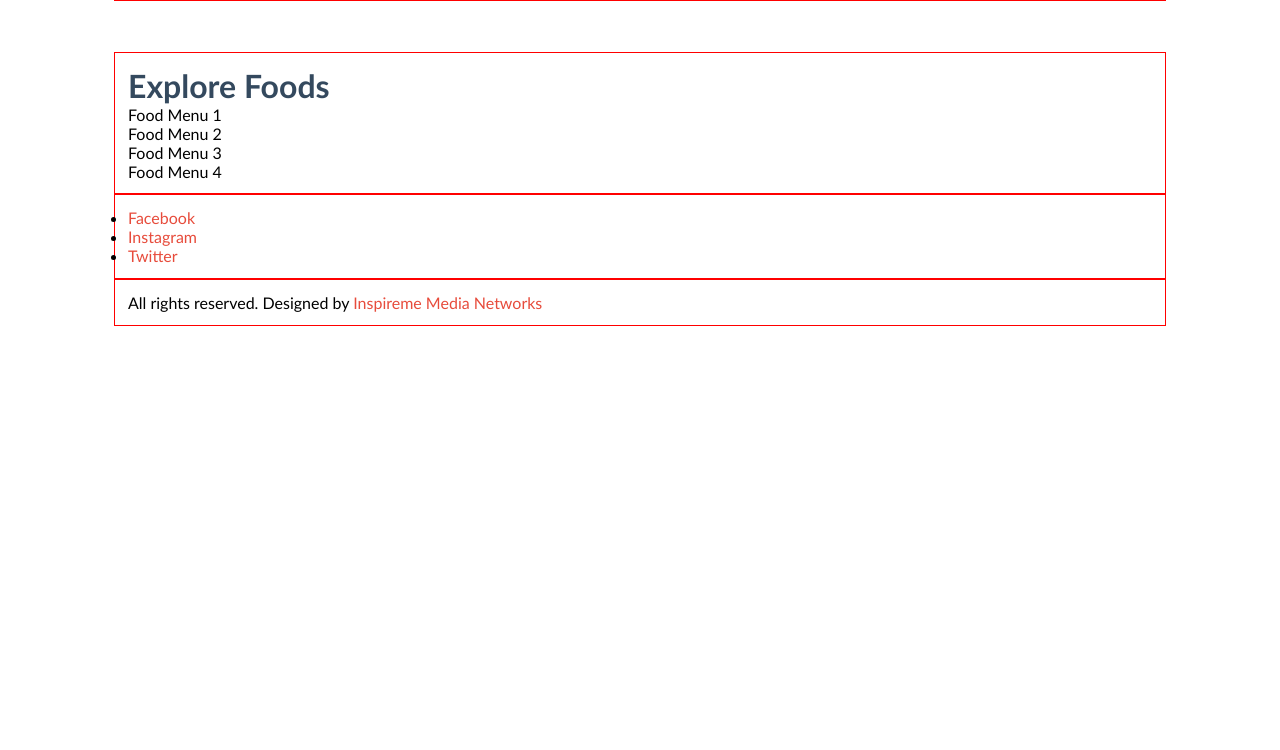
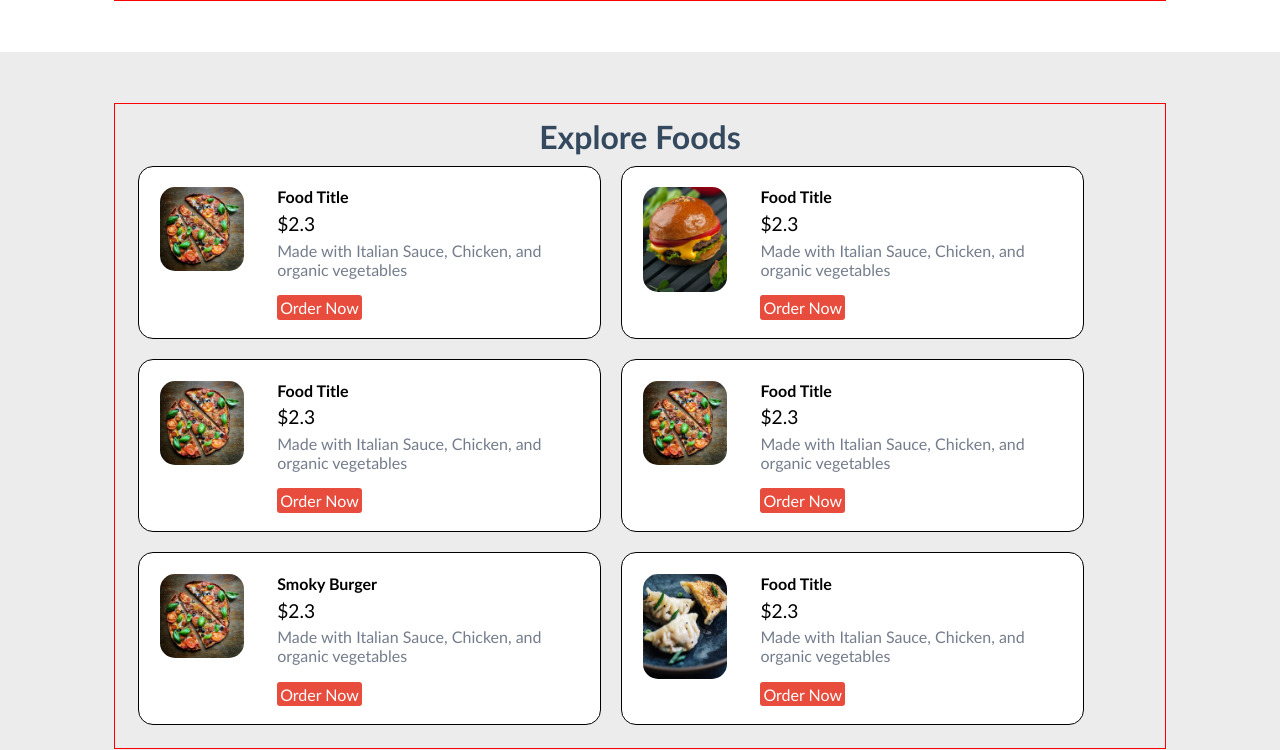
Before and after one commit to Benjaminlucky/Restuarant, a plain HTML site: page index.html in a window 1280 px wide. Shown: the part 753-1503 px from the top of the page. Before the commit the page ends 1079 px from the top, so only its background shows below. Drawn offline with Linux system fonts and the light colour scheme.

Commit message:
Food menu completed

```diff
--- a/css/style.css
+++ b/css/style.css
@@ -49,6 +49,7 @@ Version: 1.0
 }
 
 .btn-primary:hover{
+    color: white;
     background-color: #c0392b;
 }
 
@@ -147,3 +148,45 @@ a:hover{
     float: left;
     margin: 2%;
 }
+
+
+/* CSS for food menu */
+
+.food-menu{
+    background-color: #ececec;
+    padding: 4% 0;
+}
+
+
+.food-menu-box{
+    border: 1px solid black;
+    width: 41%;
+    margin: 1%;
+    padding: 2%;
+    float: left;
+    border-radius: 15px;
+    background-color: white;
+}
+
+.food-menu-img{
+    width: 20%;
+    cursor: pointer;
+    float: left;
+    margin: auto 0;
+}
+
+.food-menu-desc{
+    width: 70%;
+    float: left;
+    margin-left: 8%;
+}
+
+.food-price{
+   font-size: 1.2rem;
+   margin: 2% 0;
+}
+
+.food-detail{
+    font-size: 1rem;
+    color: #747d8c;
+}
--- a/index.html
+++ b/index.html
@@ -68,20 +68,102 @@
     <!--Food menu section starts here-->
     <section class="food-menu">
         <div class="container">
-            <h2>Explore Foods</h2>
-            <div class="food-menu">
-                Food Menu 1
+
+            <h2 class="text-center">Explore Foods</h2>
+
+
+            <div class="food-menu-box">
+                <div class="food-menu-img">
+                   <img src="images/menu-pizza.jpg" alt="Chicken Huwain Pizza" class="img-responsive img-curve">
+                </div>
+
+                <div class="food-menu-desc">
+                    <h4>Food Title</h4>
+                    <p class="food-price">$2.3</p>
+                    <p class="food-detail">Made with Italian Sauce, Chicken, and organic vegetables</p>
+                    <br>
+
+                    <a href="#" class="btn btn-primary">Order Now</a>
+                </div>
             </div>
-            <div class="food-menu">
-                Food Menu 2
+
+
+            <div class="food-menu-box">
+                <div class="food-menu-img">
+                   <img src="images/burger.jpg" alt="Chicken Huwain Burger" class="img-responsive img-curve">
+                </div>
+
+                <div class="food-menu-desc">
+                    <h4>Food Title</h4>
+                    <p class="food-price">$2.3</p>
+                    <p class="food-detail">Made with Italian Sauce, Chicken, and organic vegetables</p>
+                    <br>
+
+                    <a href="#" class="btn btn-primary">Order Now</a>
+                </div>
             </div>
-            <div class="food-menu">
-                Food Menu 3
+
+            <div class="food-menu-box">
+                <div class="food-menu-img">
+                   <img src="images/menu-pizza.jpg" alt="Chicken Huwain Pizza" class="img-responsive img-curve">
+                </div>
+
+                <div class="food-menu-desc">
+                    <h4>Food Title</h4>
+                    <p class="food-price">$2.3</p>
+                    <p class="food-detail">Made with Italian Sauce, Chicken, and organic vegetables</p>
+                    <br>
+
+                    <a href="#" class="btn btn-primary">Order Now</a>
+                </div>
             </div>
-            <div class="food-menu">
-                Food Menu 4
+            <div class="food-menu-box">
+                <div class="food-menu-img">
+                   <img src="images/menu-pizza.jpg" alt="Chicken Huwain Pizza" class="img-responsive img-curve">
+                </div>
+
+                <div class="food-menu-desc">
+                    <h4>Food Title</h4>
+                    <p class="food-price">$2.3</p>
+                    <p class="food-detail">Made with Italian Sauce, Chicken, and organic vegetables</p>
+                    <br>
+
+                    <a href="#" class="btn btn-primary">Order Now</a>
+                </div>
             </div>
-        </div>
+            <div class="food-menu-box">
+                <div class="food-menu-img">
+                   <img src="images/menu-pizza.jpg" alt="Chicken Huwain Pizza" class="img-responsive img-curve">
+                </div>
+
+                <div class="food-menu-desc">
+                    <h4>Smoky Burger</h4>
+                    <p class="food-price">$2.3</p>
+                    <p class="food-detail">Made with Italian Sauce, Chicken, and organic vegetables</p>
+                    <br>
+
+                    <a href="#" class="btn btn-primary">Order Now</a>
+                </div>
+            </div>
+            <div class="food-menu-box">
+                <div class="food-menu-img">
+                   <img src="images/momo.jpg" alt="Chicken Huwain Momo" class="img-responsive img-curve">
+                </div>
+
+                <div class="food-menu-desc">
+                    <h4>Food Title</h4>
+                    <p class="food-price">$2.3</p>
+                    <p class="food-detail">Made with Italian Sauce, Chicken, and organic vegetables</p>
+                    <br>
+
+                    <a href="#" class="btn btn-primary">Order Now</a>
+                </div>
+            </div>
+
+
+
+                <div class="clearfix"></div>
+            </div>
     </section>
     <!--Food menu section ends here-->
 
```
